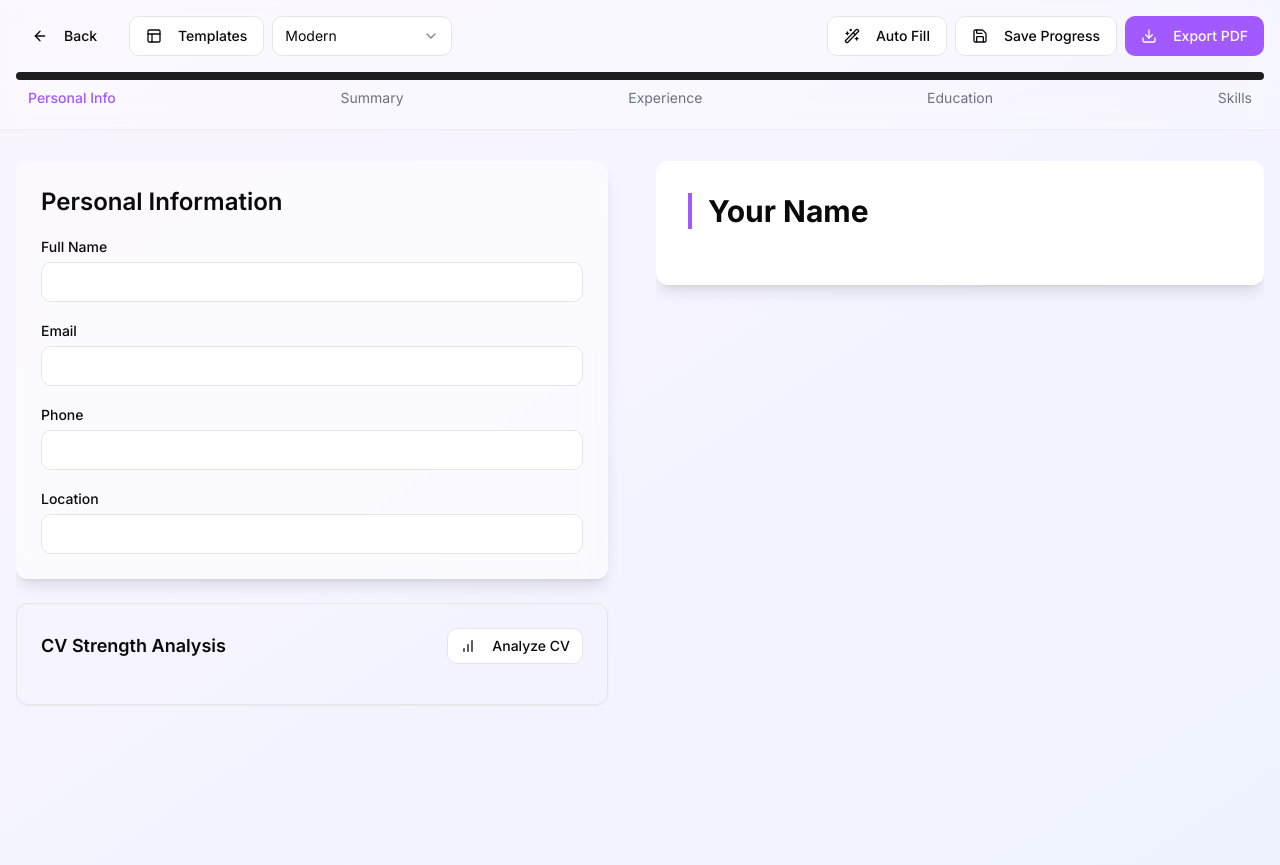
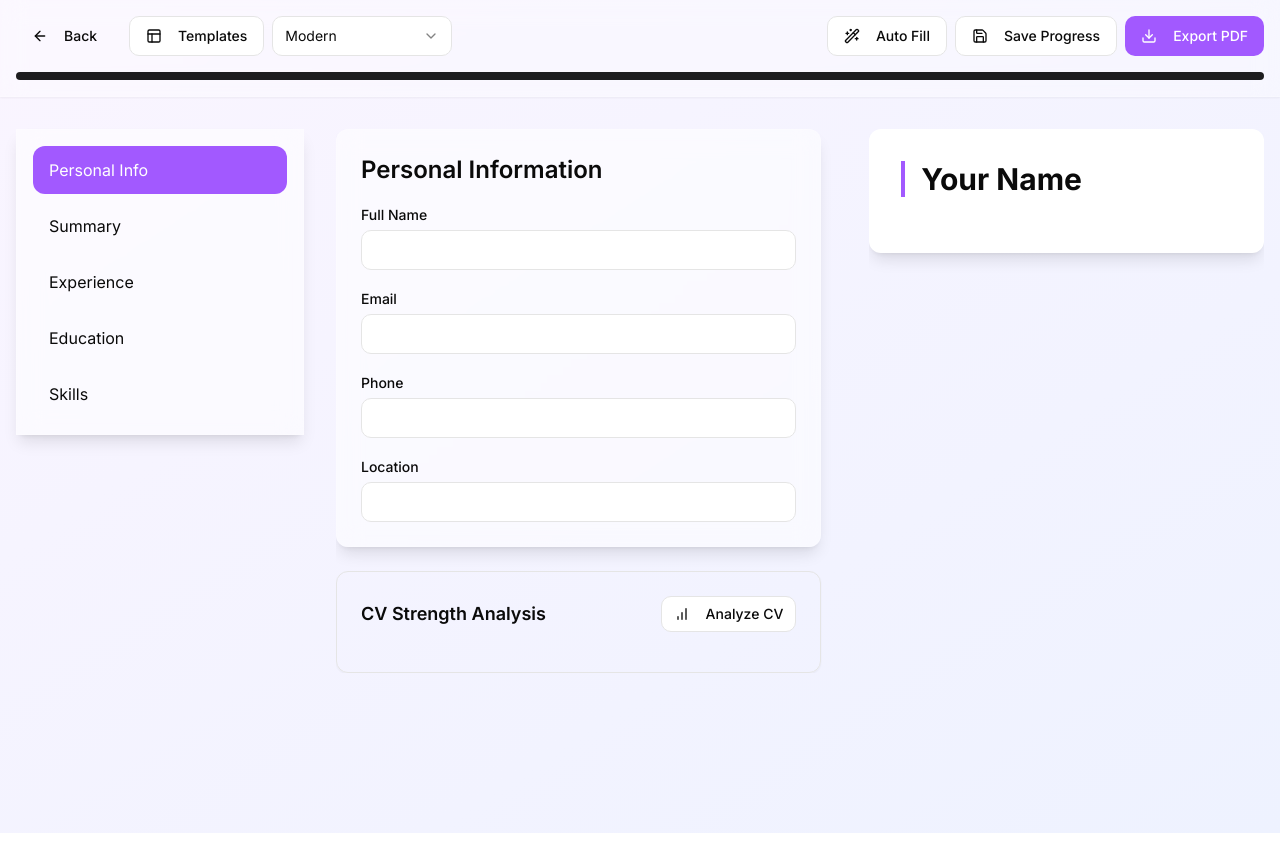
Before and after one commit to Quatadah/smartcv-creator, a React (Vite) app: page /editor in a window 1280 px wide. After the commit the page ends 833 px from the top, so only its background shows below. Built offline with nearby package versions, Linux system fonts and the light colour scheme.

Commit message:
Change stepper position to left
[skip gpt_engineer]

```diff
--- a/src/components/cv/EditorHeader.tsx
+++ b/src/components/cv/EditorHeader.tsx
@@ -17,8 +17,6 @@ interface EditorHeaderProps {
   previewRef: React.RefObject<HTMLDivElement>;
   template: string;
   setTemplate: (template: string) => void;
-  activeSection: string;
-  setActiveSection: (section: string) => void;
 }
 
 export function EditorHeader({
@@ -29,8 +27,6 @@ export function EditorHeader({
   previewRef,
   template,
   setTemplate,
-  activeSection,
-  setActiveSection,
 }: EditorHeaderProps) {
   const calculateProgress = () => {
     let progress = 0;
@@ -67,20 +63,11 @@ export function EditorHeader({
     toast.success("CV data saved successfully!");
   };
 
-  const sections = [
-    { id: "personal", label: "Personal Info" },
-    { id: "summary", label: "Summary" },
-    { id: "experience", label: "Experience" },
-    { id: "education", label: "Education" },
-    { id: "skills", label: "Skills" },
-  ];
-
   return (
     <>
       {showConfetti && <Confetti />}
       <div className="sticky top-0 z-50 backdrop-blur-md bg-white/30 border-b border-white/20 shadow-sm">
         <div className="container mx-auto px-4 py-4">
-          <div className="flex flex-col gap-4">
           <div className="flex justify-between items-center">
             <div className="flex items-center gap-4">
               <Link to="/">
@@ -100,24 +87,8 @@ export function EditorHeader({
               <PDFExport previewRef={previewRef} />
             </div>
           </div>
-            <div className="w-full">
+          <div className="w-full mt-4">
             <Progress value={calculateProgress()} className="h-2" />
-              <div className="flex justify-between text-sm mt-1">
-                {sections.map((section) => (
-                  <button
-                    key={section.id}
-                    onClick={() => setActiveSection(section.id)}
-                    className={`px-3 py-1 rounded transition-colors ${
-                      activeSection === section.id
-                        ? "text-primary font-medium"
-                        : "text-gray-500 hover:text-gray-700"
-                    }`}
-                  >
-                    {section.label}
-                  </button>
-                ))}
-              </div>
-            </div>
           </div>
         </div>
       </div>
--- a/src/pages/Editor.tsx
+++ b/src/pages/Editor.tsx
@@ -34,6 +34,14 @@ const Editor = () => {
   const [activeSection, setActiveSection] = useState("personal");
   const previewRef = useRef<HTMLDivElement>(null);
 
+  const sections = [
+    { id: "personal", label: "Personal Info" },
+    { id: "summary", label: "Summary" },
+    { id: "experience", label: "Experience" },
+    { id: "education", label: "Education" },
+    { id: "skills", label: "Skills" },
+  ];
+
   return (
     <div className="min-h-screen bg-gradient-to-br from-purple-50 to-indigo-50">
       <EditorHeader
@@ -44,14 +52,42 @@ const Editor = () => {
         previewRef={previewRef}
         template={template}
         setTemplate={setTemplate}
-        activeSection={activeSection}
-        setActiveSection={setActiveSection}
       />
 
       <div className="container mx-auto px-4 py-8">
-        <div className="grid md:grid-cols-2 gap-8 relative">
-          <EditorForm cvData={cvData} setCvData={setCvData} activeSection={activeSection} />
-          <div ref={previewRef}>
+        <div className="grid grid-cols-12 gap-8 relative">
+          {/* Left sidebar with sections */}
+          <div className="col-span-3 space-y-2">
+            <div className="glass-card p-4 sticky top-24">
+              <div className="space-y-2">
+                {sections.map((section) => (
+                  <button
+                    key={section.id}
+                    onClick={() => setActiveSection(section.id)}
+                    className={`w-full text-left px-4 py-3 rounded-lg transition-colors ${
+                      activeSection === section.id
+                        ? "bg-primary text-white"
+                        : "hover:bg-white/50"
+                    }`}
+                  >
+                    {section.label}
+                  </button>
+                ))}
+              </div>
+            </div>
+          </div>
+
+          {/* Main content area */}
+          <div className="col-span-5">
+            <EditorForm
+              cvData={cvData}
+              setCvData={setCvData}
+              activeSection={activeSection}
+            />
+          </div>
+
+          {/* Preview area */}
+          <div className="col-span-4" ref={previewRef}>
             <PreviewSection cvData={cvData} template={template} />
           </div>
         </div>
```
Lines whose indentation alone changed are shown as unchanged.
